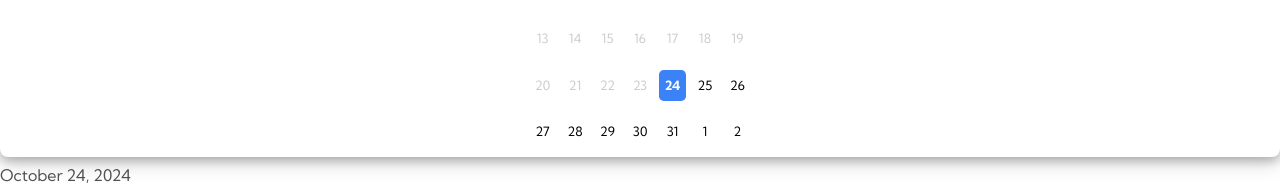
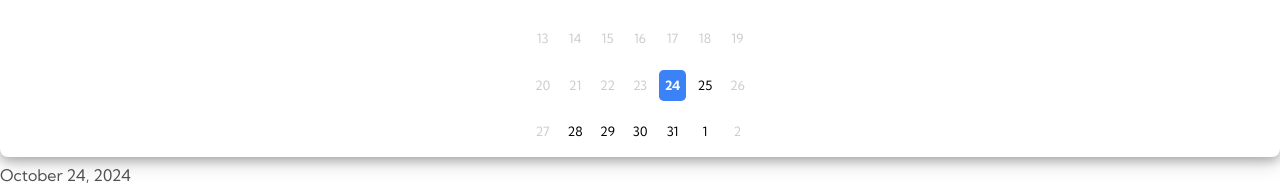
Before and after one commit to sohan284/lab-scheduler-client, a React (Vite) app: page /ScheduleATask in a window 1280 px wide. Shown: the part 596-787 px from the top of the page. Built offline with nearby package versions, Linux system fonts and the light colour scheme; no server answers; sample sign-in values are in the browser's storage.

Commit message:
add weeekend

```diff
--- a/src/Pages/SCHEDULETask/ScheduleATask.jsx
+++ b/src/Pages/SCHEDULETask/ScheduleATask.jsx
@@ -239,6 +239,10 @@ const ScheduleATask = () => {
       setIsEstimate(false);
     }
   };
+  const isWeekday = (date) => {
+    const day = date.getDay();
+    return day !== 0 && day !== 6;
+  };
   return (
     <>
       <TabNav />
@@ -383,6 +387,7 @@ const ScheduleATask = () => {
                           onChange={(date) => setStartDate(date)}
                           inline
                           minDate={new Date()}
+                          filterDate={isWeekday}
                           className="border-gray-300 rounded"
                         />
                       </div>
```
